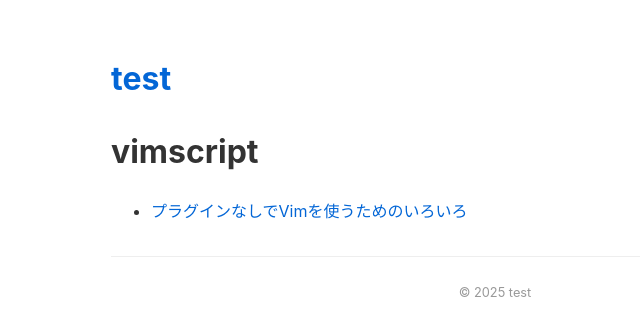
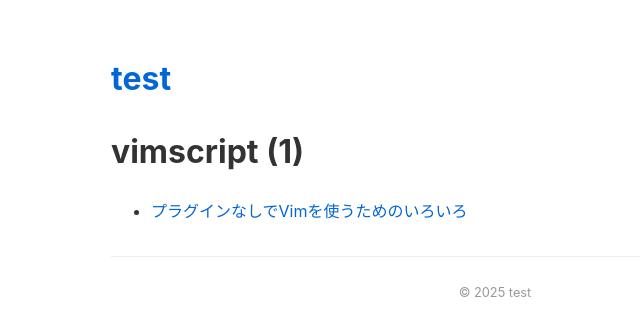
Before and after one commit to PicricAcid/pages_test, a Jekyll site: the page built from docs/tags/vimscript.md, in a window 1280 px wide. Shown: the top 336 px of the page, without its empty margins (145-785 px from the left). Built offline with Jekyll 4.4.1, drawn with Linux system fonts in a browser that asks for light colours; part of the change alters nothing that is shown.

Commit message:
Update tag.html

```diff
--- a/docs/_layouts/tag.html
+++ b/docs/_layouts/tag.html
@@ -2,7 +2,14 @@
 layout: default
 ---
 
-<h1>{{ page.title }}</h1>
+{% assign count = 0 %}
+{% for p in site.pages %}
+  {% if p.tags and p.tags contains page.tag %}
+    {% assign count = count | plus: 1 %}
+  {% endif %}
+{% endfor %}
+
+<h1>{{ page.title }} ({{ count }})</h1>
 
 <ul>
   {% for p in site.pages %}
```
